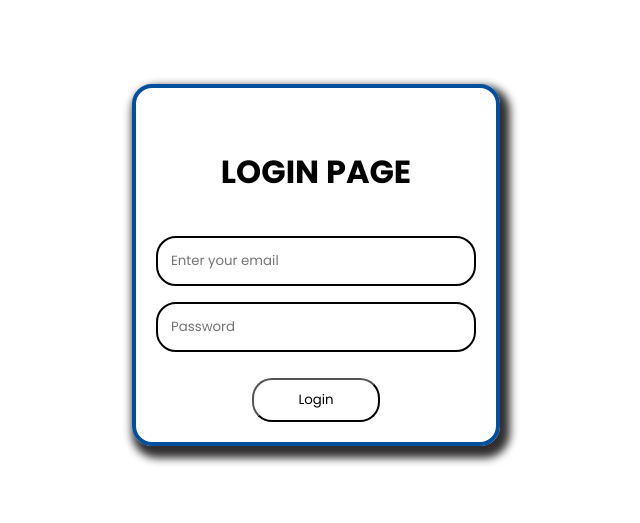
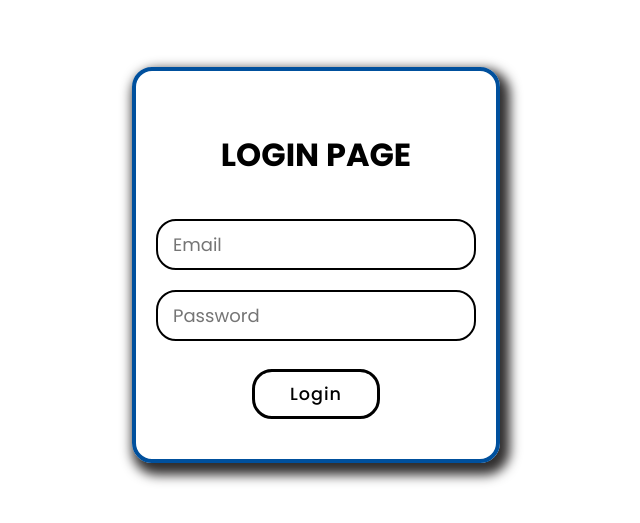
Before and after one commit to AyushKrishnaJ/ecom, a React (Vite) app in the folder ECOM_FRONTEND/: page / in a window 1280 px wide. Shown: the part 135-658 px from the top of the page, without its empty margins (324-964 px from the left). Built offline with nearby package versions, Linux system fonts and the light colour scheme.

Commit message:
Login page updated

```diff
--- a/ECOM_FRONTEND/package.json
+++ b/ECOM_FRONTEND/package.json
@@ -10,6 +10,7 @@
     "preview": "vite preview"
   },
   "dependencies": {
+    "axios": "^1.7.9",
     "react": "^18.3.1",
     "react-dom": "^18.3.1",
     "react-router-dom": "^7.1.3",
--- a/ECOM_FRONTEND/src/Pages/Login.css
+++ b/ECOM_FRONTEND/src/Pages/Login.css
@@ -5,7 +5,7 @@ form{
     display: flex;
     flex-direction: column;
     align-items:center ;
-    box-shadow: 5px 7px 9px 5px rgb(48, 46, 46);
+    box-shadow: 5px 7px 12px 5px rgb(48, 46, 46);
 }
 h1{
     text-transform: uppercase;
@@ -19,24 +19,38 @@ h1{
     width: 100%;
     height: 100vh;
 }
+
 .input{
 
     align-items: center;
     display: flex;
     flex-direction: column;
-    gap: 2vh;
+    gap: 20px;
 }
 input{
     border: 2px solid black;
     border-radius: 20px;
     width: 25vw;
-    padding: 13px;
+    padding: 10px;
+    padding-left: 15px;
+    font-size: 18px;
 
 }
+button:hover{
+    scale: 1.02;
+    background-color: rgb(249, 243, 243);
+}
 button{
+    transition: .1s ease-in;
+    cursor: pointer;
+    letter-spacing: 1px;
+    font-size: 1.1rem;
+    font-weight: 500;
     background-color: transparent;
     border-radius: 20px;
-    margin-top: 10px;
-    width: 10vw;
-    padding: 10px;
+    margin-top: 8px;
+    width: 8rem;
+    padding: 9px;
+    border: 3px solid black;
+    margin-bottom: 20px;
 }
--- a/ECOM_FRONTEND/src/Pages/Login.jsx
+++ b/ECOM_FRONTEND/src/Pages/Login.jsx
@@ -2,20 +2,43 @@ import React, { useState } from 'react'
 import './Login.css'
 const Login = () => {
   const Handlelogin=(e)=>{
-    e.preventDefault()
+    const fetchlogin= async ()=>{
+
+      try{
+        const response = await axios.post("http://localhost:5173/api/auth/login",{email,password});
+        console.log("Login successful:", response.data);
+        alert("Login successful!");
+      }
+      catch(err){
+        console.error("error during login",err)
+        setError("Invalid Credentials")
+      }finally{
+        setLoading(false)
+      }
+
+    }
+    fetchlogin();
+    setLoading(true)
+    e.preventDefault();
+    setEmail("");
+    setPassword("");
 
   }
-    const [email,setEmail]=useState(null)
-    const [password,setPassword]=useState(null)
+    const [email,setEmail]=useState("")
+    const [password,setPassword]=useState("")
+    const [error,setError]=useState(null)
+    const [loading,setLoading]=useState(false)
   return (
     <div className='login'>
       <form onSubmit={(e)=>{Handlelogin(e)}} >
         <h1>Login Page</h1>
         <div className="input">
-            <input onChange={(e)=>{setEmail(e.target.value)}} type="email" value={email} placeholder='Enter your email' />
-            <input onChange={(e)=>{setPassword(e.target.value)}} type="password" value={password} placeholder='Password' />
+            <input required onChange={(e)=>{setEmail(e.target.value)}} type="email" value={email} placeholder='Email' />
+            <input required onChange={(e)=>{setPassword(e.target.value)}} type="password" value={password} placeholder='Password' />
             <button>Login</button>
         </div>
+        {loading && <p style={{ color: "green" }}>Loading...</p>}
+        {error && <p style={{ color: "red" }}>{error}</p>}
       </form>
     </div>
   )
```
Also changed, not shown: 1 other file (tests, documents, lock files or other folders).
